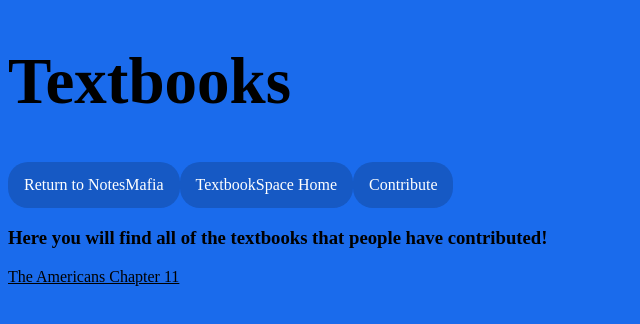
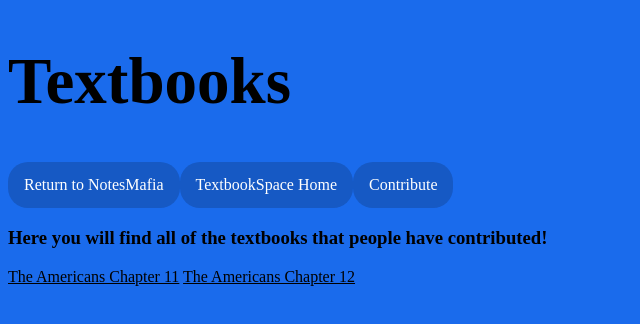
Before and after one commit to Qtechinnovation/TextbookSpace, a plain HTML site: page textbooks.html in a window 1280 px wide. Shown: the whole page, without its empty margins (0-640 px from the left). Drawn offline with Linux system fonts and the light colour scheme.

Commit message:
Added Chapter 12

```diff
--- a/textbooks.html
+++ b/textbooks.html
@@ -46,5 +46,6 @@
         </ul>
         <h3>Here you will find all of the textbooks that people have contributed!</h3>
         <a href="Assets/The Americans Chapter 11.pdf">The Americans Chapter 11</a>
+        <a href="Assets/Chapter 12 The Americans.pdf">The Americans Chapter 12</a>
     </body>
 </html>
```
Also changed, not shown: 1 other file.
